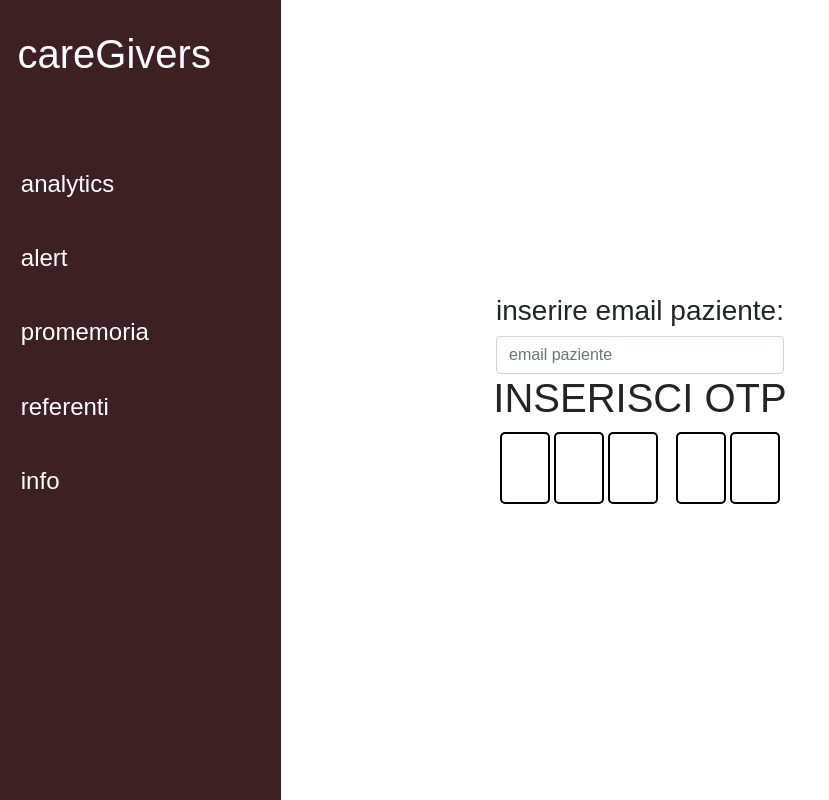
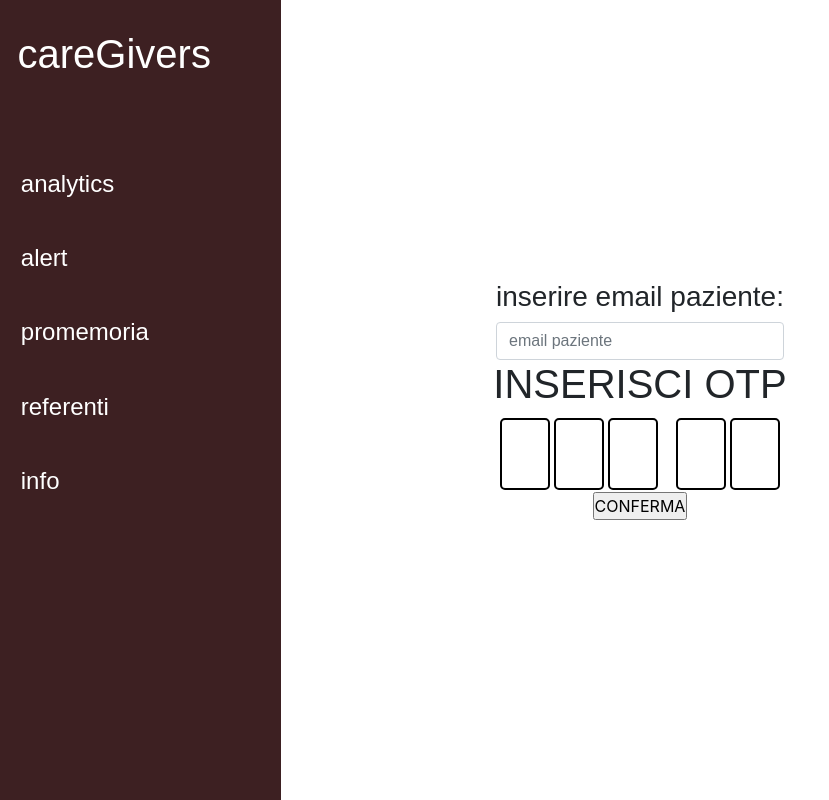
Before and after one commit to alessandroCassani/CareGivers, a Vue app in the folder vue_auth/: page /referenti in a window 1280 px wide. Shown: the whole page, without its empty margins (0-829 px from the left). Built offline with nearby package versions, Linux system fonts and the light colour scheme; sample sign-in values are in the browser's storage.

Commit message:
modifica lunghezza otp e UI caregiver per associaz

```diff
--- a/vue_auth/src/components/referenti.vue
+++ b/vue_auth/src/components/referenti.vue
@@ -33,22 +33,14 @@ export default{
  },
 
  mounted(){
-  console.log('MOUNTED' + localStorage.getItem('ruolo'))
+  console.log('MOUNTED ' + localStorage.getItem('ruolo'))
 
  },
 
  methods:{
-      getInfo(){
-     //   let info = {email}
-     //   axios.post('http://localhost:5000/user', info)
-    //   .then((result) => {
-    ////     console.log('THEN MOUNTED')
-   //      console.log(result.data)
-  //     })
-      },
 
     createOtp(){
-      const length = 6;
+      const length = 5;
       let otp = '';
 
       for(let i = 0; i < length; i++) {
@@ -95,6 +87,7 @@ export default{
  </div>
 
  <input type="submit" @click="createOtp()" value="GENERA" v-if="isPatient">
+ <input type="submit" value="CONFERMA" v-if="!isPatient">
 </body>
 
 
```
